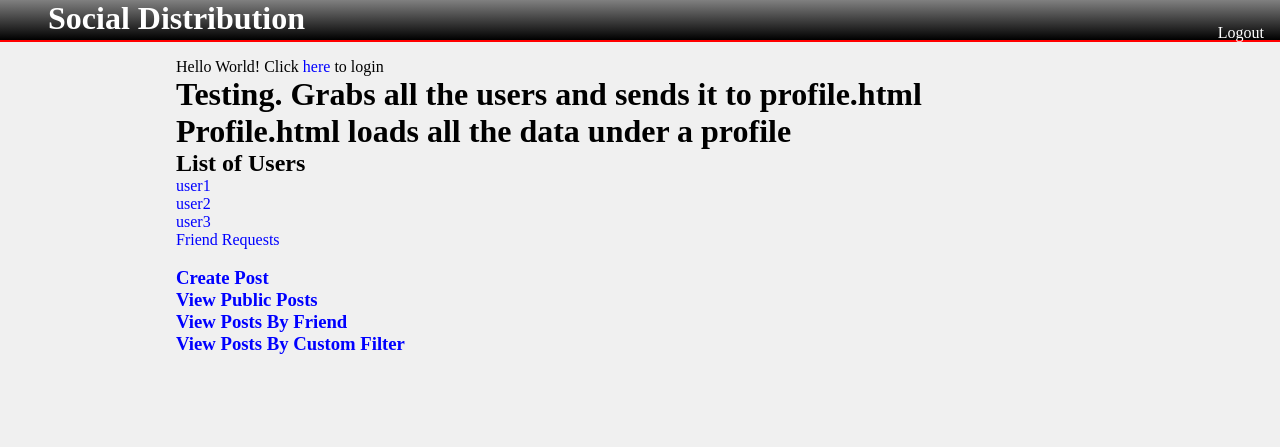
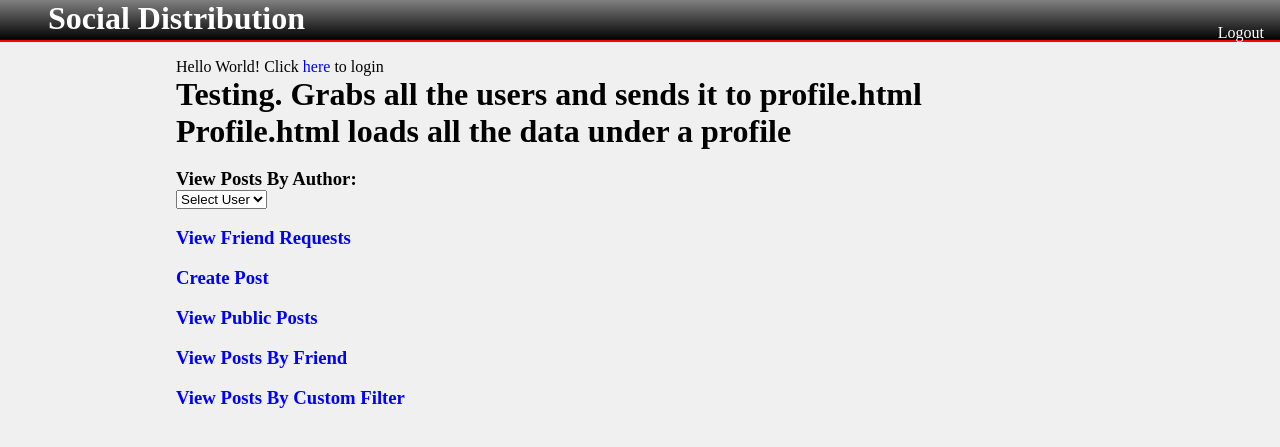
Before and after one commit to CMPUT410W15T02/CMPUT410W15-project, a Django app: page / in a window 1280 px wide; the page is wider, and only the part inside the window is pictured. Shown: the top 447 px of that part. Run offline with Django 3.2, Linux system fonts and the light colour scheme; data comes from the database, SQL or seed files in the repository.

Commit message:
added view all posts by author selection and removed the list of users from index

```diff
--- a/social_distribution/templates/authors/index.html
+++ b/social_distribution/templates/authors/index.html
@@ -20,30 +20,41 @@
 
         	<!-- Testing -->
     <h1>Testing. Grabs all the users and sends it to profile.html </br> Profile.html loads all the data under a profile </h1>
-	<h2> List of Users</h2>
-	{% for users in list_of_users%}
-		<div>
-			<a href="/author/{{ users.username }}/"> {{users.username}} </a>
-		</div>
-	{% endfor %}
+    <br/>
 
-	<a href="/add_friend/"> Friend Requests</a>
+    <h3>View Posts By Author:</h3>
+    <select id="selectbox" onchange="javascript:location.href = this.value;">
+        <option>Select User</option>
+        {% for users in list_of_users%}
+            <option value="author/{{ users.username }}">
+                {{users.username}}
+            </option>
+        {% endfor %}
+    </select>
 
-	<br/><br/>
+    <br/><br/>
+    <h3><a href="/add_friend/"> View Friend Requests</a></h3>
+
+	<br/>
 	<h3><a href="/posts/">Create Post</a></h3>
 
+    <br/>
     <h3><a href="/posts/all/">View Public Posts</a></h3>
 
-     <h3><a href="/posts/friends/">View Posts By Friend</a></h3>
+    <br/>
+    <h3><a href="/posts/friends/">View Posts By Friend</a></h3>
 
-     <h3><a href="/posts/custom/">View Posts By Custom Filter</a></h3>
+    <br/>
+    <h3><a href="/posts/custom/">View Posts By Custom Filter</a></h3>
 
+    <br/>
     {% if user.is_authenticated %}
     <h3><a href="/author/{{user.username}}/posts/">View Your Posts</a></h3>
     {% endif %}
 	<!-- End Testing -->
     {% if user.is_authenticated %}
 
+    <br/>
     {% for post in list_of_posts %}
         <div>
          Title: {{post.title}}
```
